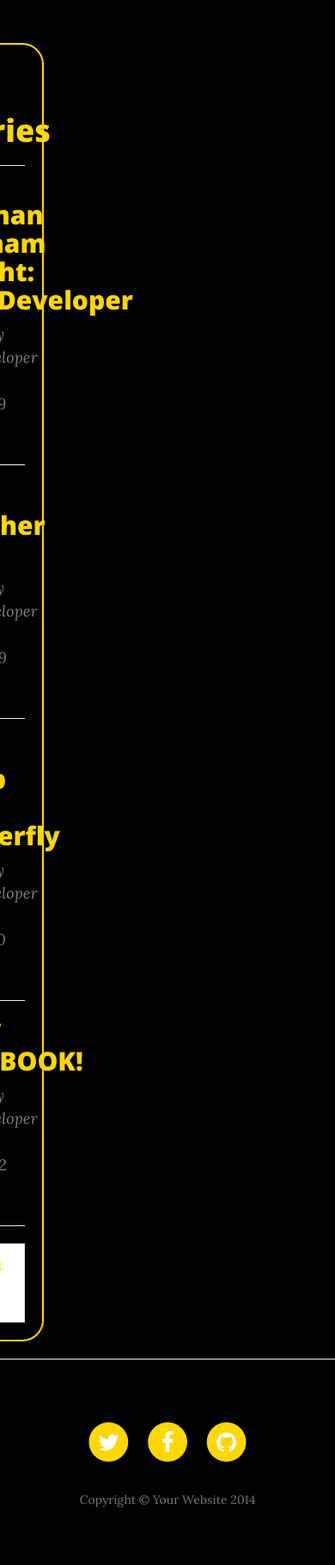
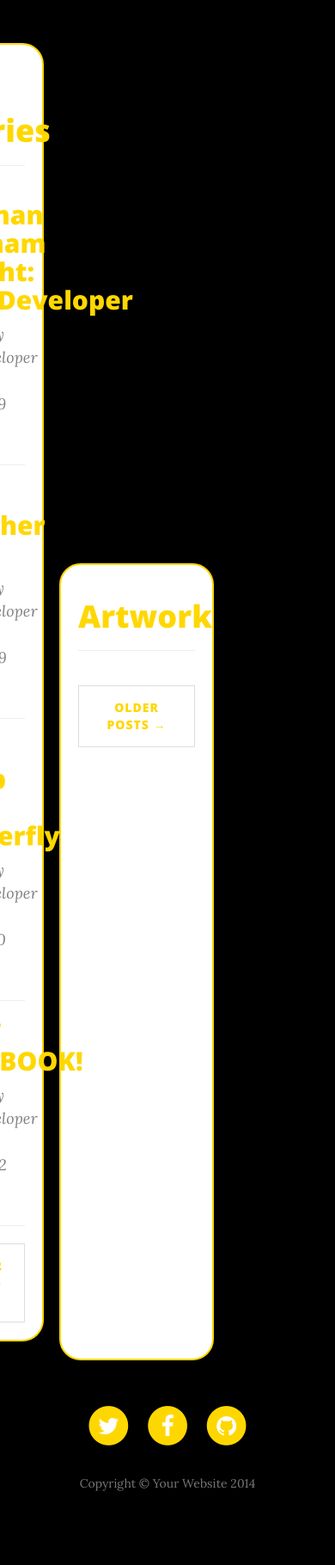
Before and after one commit to Drekscott/Nine-k, a Django app: page /ninek/ in a window 390 px wide. Shown: the part 241-2061 px from the top of the page at 86% size. After the commit the page ends 1975 px from the top, so only its background shows below. Run offline with Django 3.2, Linux system fonts and the light colour scheme; data comes from the database, SQL or seed files in the repository; both versions use the stored data as it was after the commit; some libraries are stand-ins or nearby versions.

Commit message:
Currently working on templates and making the site more responsive for mobile use.

```diff
--- a/ninek/ninek_site/admin.py
+++ b/ninek/ninek_site/admin.py
@@ -1,5 +1,5 @@
 from django.contrib import admin
-from ninek_site.models import Category, Page, About
+from ninek_site.models import Category, Page, About, Media
 # Register your models here.
 class CategoryAdmin(admin.ModelAdmin):
     prepopulated_fields = {'slug':('name',)}
@@ -11,3 +11,4 @@
 admin.site.register(Category,CategoryAdmin)
 admin.site.register(Page, PageAdmin)
 admin.site.register(About)
+admin.site.register(Media)
--- a/ninek/ninek_site/models.py
+++ b/ninek/ninek_site/models.py
@@ -44,3 +44,13 @@
 
     def __unicode__(self):
         return self.title
+
+class Media(models.Model):
+    images = models.ImageField(upload_to='img')
+    audio = models.FileField(upload_to='img', blank=True)
+    title = models.CharField(max_length=120)
+    author = models.CharField(max_length=120)
+    social_media = models.URLField(blank=True)
+
+    def __unicode__(self):
+        return self.title
--- a/ninek/ninek_site/urls.py
+++ b/ninek/ninek_site/urls.py
@@ -6,5 +6,6 @@
     url(r'^$', views.index, name='index'),
     url(r'^category/(?P<category_name_slug>[\w\-]+)/$', views.category, name='category'),
     url(r'^page/(?P<page_name_slug>[\w\-]+)/$', views.page, name='page'),
+    url(r'^media/$', views.media, name='media'),
 
 ]+ static(settings.MEDIA_URL, document_root=settings.MEDIA_ROOT)
--- a/ninek/ninek_site/views.py
+++ b/ninek/ninek_site/views.py
@@ -1,5 +1,5 @@
 from django.shortcuts import render
-from .models import About, Page, Category
+from .models import About, Page, Category, Media
 # Create your views here.
 def about(request):
 
@@ -57,3 +57,9 @@
     except Page.DoesNotExist:
         pass
     return render(request, 'ninek_site/page.html', context_dict)
+
+def media(request):
+    context = {}
+    media = Media.objects.all()
+    context['medias'] = media
+    return render(request, 'ninek_site/media.html', context)
--- /dev/null
+++ b/ninek/static/ninek_site/css/custom.css
@@ -0,0 +1,26 @@
+#section-right{
+    border-radius: 25px;
+    border: 2px solid gold;
+    padding: 20px;
+    width: 50%;
+    height: 60%;
+    float: center;
+    margin-left: 15%;
+    background-color: white;
+    margin-top: -905px;
+    max-width: 100%;
+    position: center;
+    text-align: center;
+}
+#section-left{
+    border-radius: 25px;
+    border: 2px solid gold;
+    padding: 20px;
+    width: 40%;
+    height: 60%;
+    float: left;
+    margin-left: -30%;
+    background-color: white;
+    max-width: 100%;
+
+}
--- a/ninek/templates/base.html
+++ b/ninek/templates/base.html
@@ -20,6 +20,7 @@
     <!-- Custom CSS -->
     <link href="css/clean-blog.min.css" rel="stylesheet">
     <link href="{% static 'css/clean-blog.min.css' %}" rel="stylesheet">
+    <link rel="stylesheet" type="text/css" href="{% static 'css/custom.css' %}">
     <!-- Custom Fonts -->
     <link href="http://maxcdn.bootstrapcdn.com/font-awesome/4.1.0/css/font-awesome.min.css" rel="stylesheet" type="text/css">
     <link href='http://fonts.googleapis.com/css?family=Lora:400,700,400italic,700italic' rel='stylesheet' type='text/css'>
--- a/ninek/templates/ninek_site/category.html
+++ b/ninek/templates/ninek_site/category.html
@@ -19,7 +19,7 @@
     </header>
 
         <h1></h1>
-        <hr>
+
         <div class="container">
 
           <div id="section-left">
--- a/ninek/templates/ninek_site/index.html
+++ b/ninek/templates/ninek_site/index.html
@@ -2,19 +2,11 @@
 
 {% block content%}
 <style>
-#section-left{
-    border-radius: 25px;
-    border: 2px solid gold;
-    padding: 20px;
-    width: 40%;
-    height: 60%;
-    float: left;
-    margin-left: -30%;
 
-}
 h1 {
   color: gold;
 }
+
 </style>
 <!-- Page Header -->
 <!-- Set your background image for this header on the line below. -->
@@ -63,7 +55,36 @@
       </div>
     </div>
   </div>
+<!--  Image Content -->
+  <div class="container">
+
+    <div id="section-right">
+    <h1>Artwork</h1>
+    <hr>
+      <div class="row">
+          <div class="col-lg-8 col-lg-offset-2 col-md-10 col-md-offset-1">
+            {% for media in medias %}
+              <div class="post-preview">
+                      <h2 class="post-title">
+                        <p>{{ page.title }}</p>
+                      </h2>
+                      <img src="{{ media.images }}">
+
+                  <p class="post-meta">Posted by {{ media.author }}</p>
+              </div>
+              <hr>
+              {% endfor %}
+              <!-- Pager -->
+              <ul class="pager">
+                  <li class="next">
+                      <a href="#">Older Posts &rarr;</a>
+                  </li>
+              </ul>
+          </div>
+      </div>
+    </div>
+
+  </div>
 
 
-  <hr>
 {% endblock %}
```
Also changed, not shown: ninek/templates/ninek_site/media.html (added, +79 -0 lines), ninek/db.sqlite3, ninek/media/img/1340263356_20110628-SECTION801a_xFTK6AL.jpg (added), ninek/media/img/images_JaEbwk1.jpg (added), ninek/ninek_site/migrations/0016_media.py (added), ninek/ninek_site/migrations/0017_auto_20150724_1932.py (added), 6 other files.
